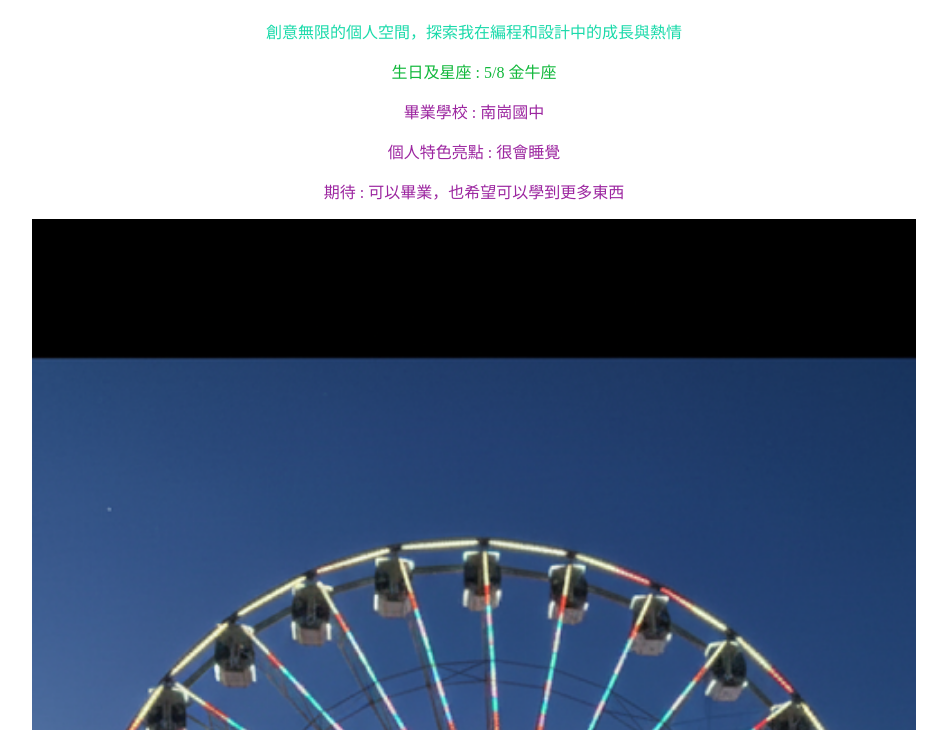
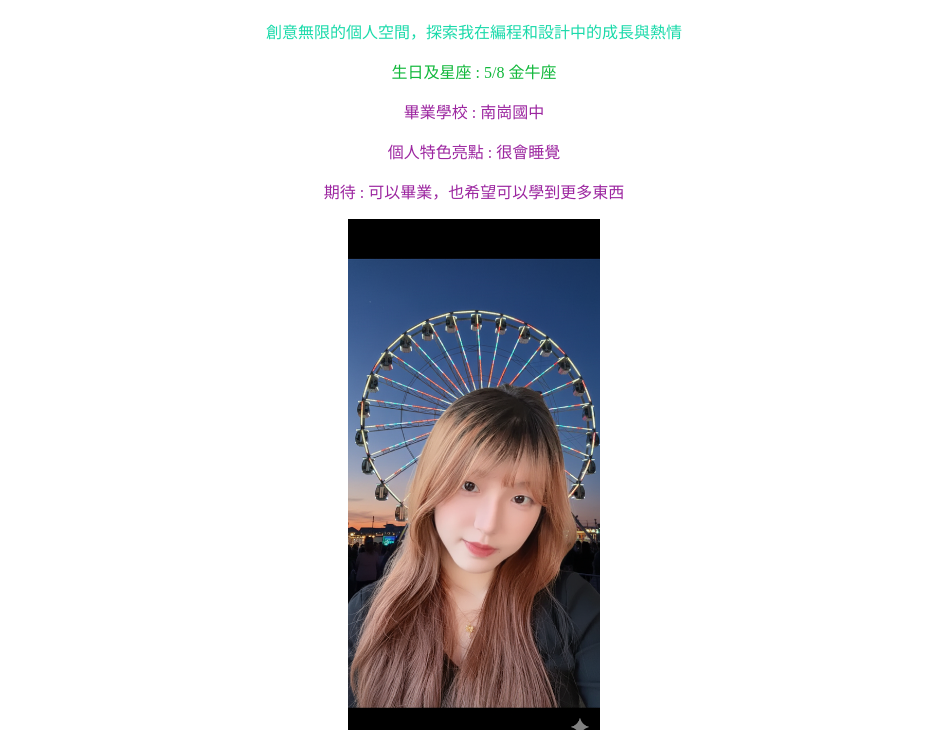
Before and after one commit to s311002-ctrl/002, a plain HTML site: page index.html in a window 1280 px wide. Shown: the part 70-800 px from the top of the page, without its empty margins (166-1113 px from the left). Drawn offline with Linux system fonts and the light colour scheme.

Commit message:
Add files via upload

```diff
--- a/index.html
+++ b/index.html
@@ -12,7 +12,7 @@
    <p style="color:rgb(156, 38, 160);">畢業學校 : 南崗國中</p>
    <p style="color:rgb(156, 38, 160);">個人特色亮點 : 很會睡覺</p>
    <p style="color:rgb(156, 38, 160);">期待 : 可以畢業，也希望可以學到更多東西</p>
-   <img style="width:70%" src="02.png" alt="AI圖片">
+   <img style="width:20%" src="02.png" alt="AI圖片">
    <p><a href="test.html">測試</a>
     <button onclick="alert('123');">我是按鈕</button>
    </head>
```
